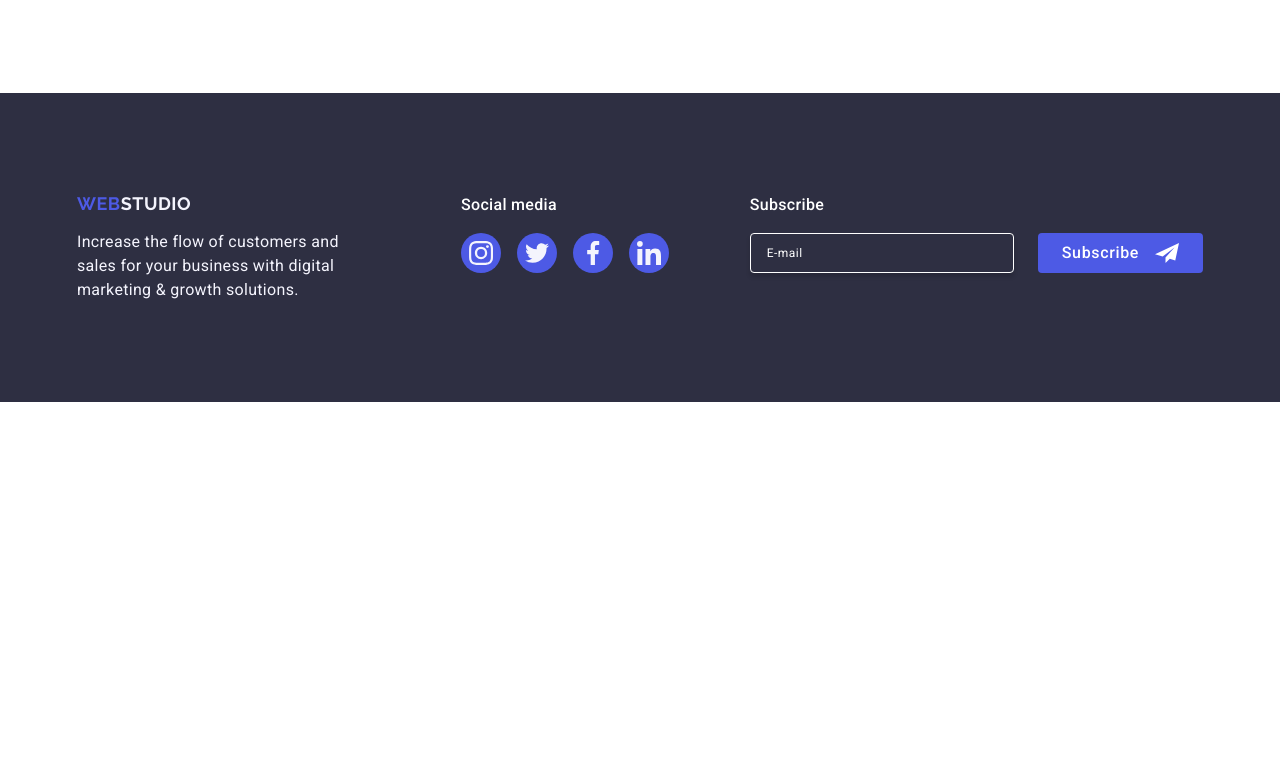
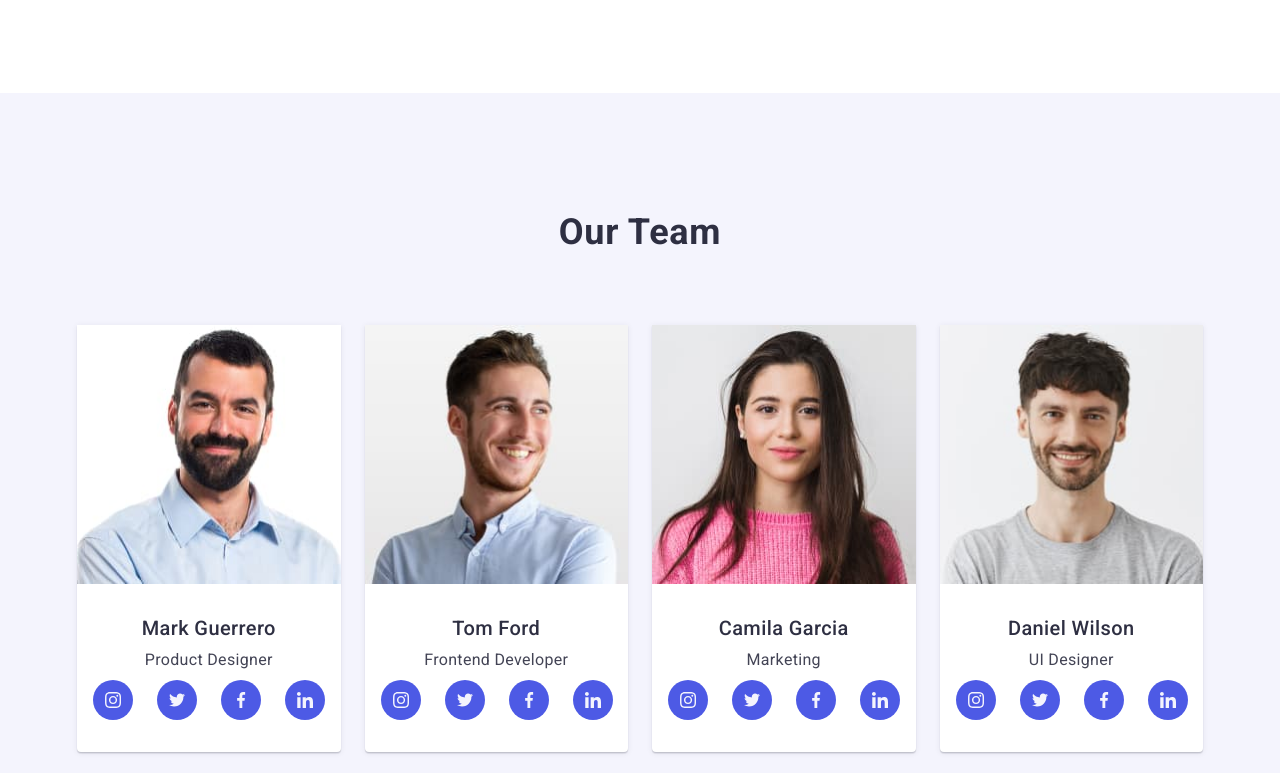
Before and after one commit to bahioiiia/goit-markup-hw-06, a plain HTML site: page index.html in a window 1280 px wide. Shown: the part 947-1720 px from the top of the page. Before the commit the page ends 1349 px from the top, so only its background shows below. Drawn offline with nearby package versions, Linux system fonts and the light colour scheme.

Commit message:
Hero+Feat+Team+Foot

```diff
--- a/css/styles.css
+++ b/css/styles.css
@@ -388,7 +388,11 @@ a {
 /*!=======TEAM========*/
 .team {
     background-color: #f4f4fd;
-    padding: 120px 0;
+    padding: 96px 0;
+}
+
+.team .container {
+    padding: 0 28px;
 }
 
 .team-header {
@@ -404,13 +408,16 @@ a {
 
 .team-list {
     display: flex;
-    gap: 24px;
+    gap: 72px;
+    flex-wrap: wrap;
 }
 
 .team-item{
     background-color: #ffffff;
     border-radius: 0px 0px 4px 4px;
     box-shadow: 0 2px 1px 0 rgba(46, 47, 66, 0.08), 0 1px 1px 0 rgba(46, 47, 66, 0.16), 0 1px 6px 0 rgba(46, 47, 66, 0.08);
+    width: 264px;
+    row-gap: 48px;
 }
 
 .team-item-plate {
@@ -434,7 +441,7 @@ a {
     letter-spacing: 0.02em;
     text-align: center;
     color: #434455;
-    margin-bottom: 8px;
+    margin-bottom: 8px;/*  */
 }
 
 .team-social-icon-list {
@@ -469,9 +476,37 @@ a {
     background-color: #404bbf;
 }
 
+/*!=======TEAM-TABLET========*/
+@media screen and (min-width: 768px) {
+    .team .container {
+        padding: 0 108px;
+    }
+
+    .team-list {
+        gap: 64px 24px;
+    }
+}
+
+/*!=======TEAM-DESKTOP========*/
+@media screen and (min-width: 1158px) {
+    .team {
+        padding: 120px 0;
+    }
+
+    .team .container {/*  */
+        padding: 0 16px;
+    }
+
+    .team-item {/*  */
+        width: calc((100% - 3 * 24px) / 4);
+    }
+
+    .team-list {/*  */
+        gap: 24px;
+    }
+}
 
 /*!=======PORTFOLIO========*/
-
 .portfolio {
     text-transform: capitalize;
     padding: 120px 0;
@@ -553,17 +588,13 @@ a {
     height: 100%;
     transform: translateY(100%);
     transition: transform 250ms cubic-bezier(0.4, 0, 0.2, 1);
-
-
-
 }
 
 .port-item:hover .port-overlay {
     transform: translateY(0%);
 }
 
-/*!=======FOOTER========*/
-/* ! ------------FOOTER MOBILE----------- */
+/*! ------------FOOTER MOBILE----------- */
 .footer{
     background-color: #2e2f42;
     padding: 96px 0;
@@ -754,23 +785,7 @@ a {
     .footer-social-box {
         max-width: 208px;
     }
-
 }
-
-
-
-
-
-
-
-
-
-
-
-
-
-
-
 
 
 
--- a/index.html
+++ b/index.html
@@ -118,7 +118,7 @@
         </div>
       </section>
 
-      <!-- <section class="team">
+      <section class="team">
         <div class="container">
           <h2 class="team-header">Our Team</h2>
           <ul class="team-list">
@@ -297,7 +297,7 @@
             </li>
           </ul>
         </div>
-      </section> -->
+      </section>
 
       <!-- <section class="portfolio">
         <div class="container">
```
Lines whose indentation alone changed are shown as unchanged.
